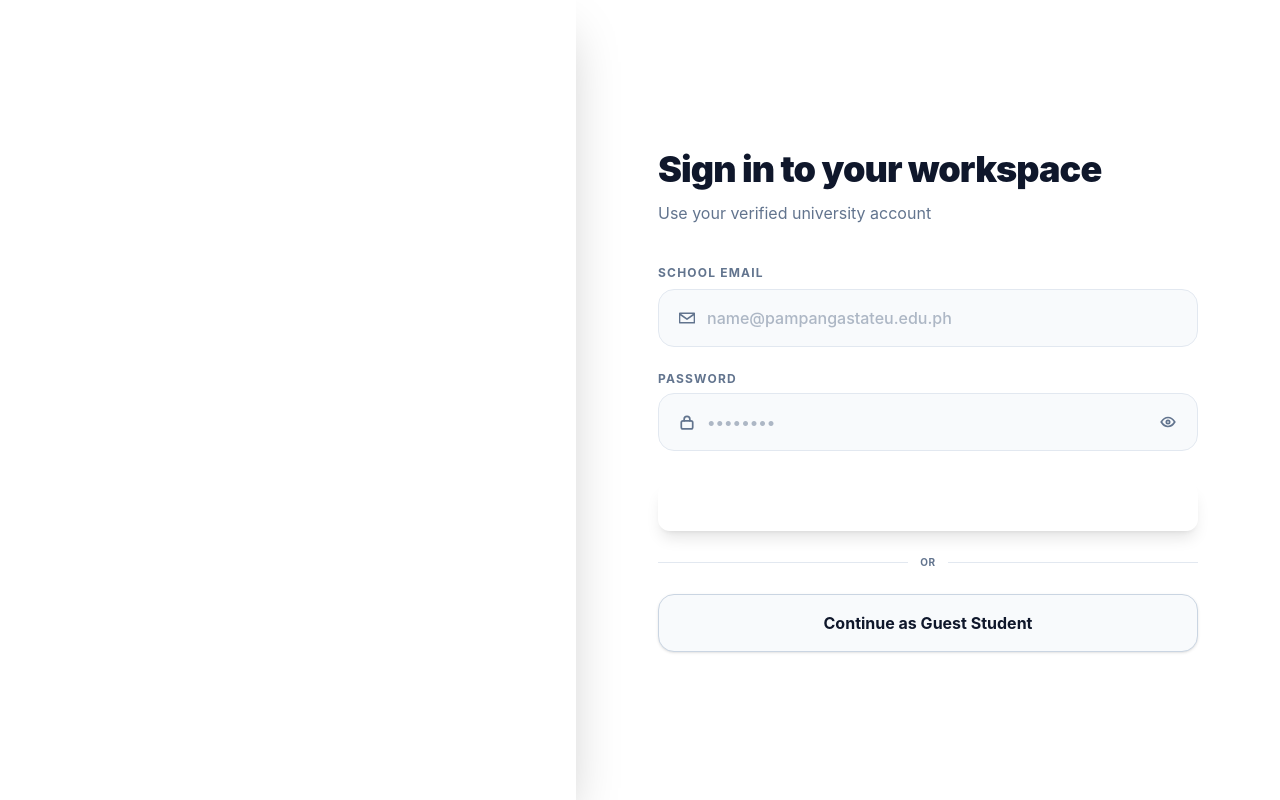
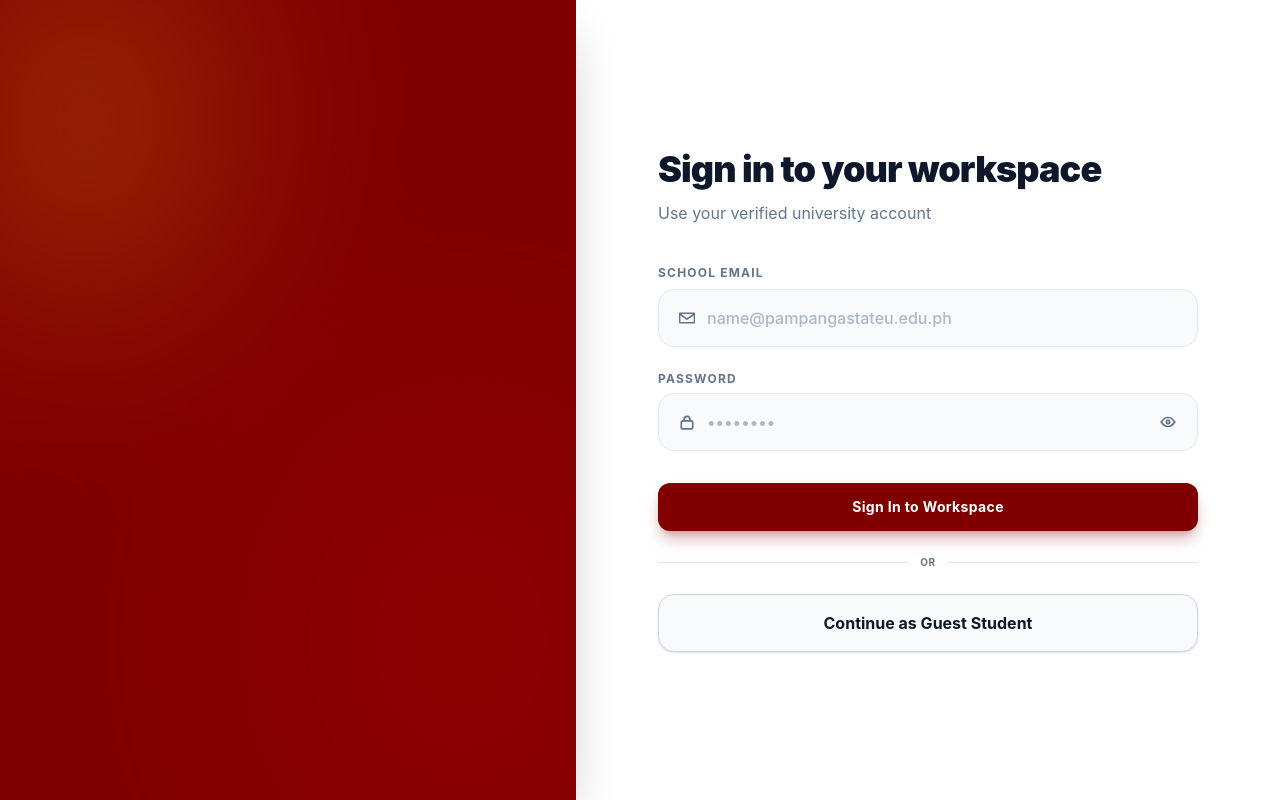
Before and after one commit to EsguerraJanuard/pamsu-python-ide, a React (Vite) app in the folder frontend/: page /login in a window 1280 px wide. Built offline with nearby package versions, Linux system fonts and the light colour scheme; no server answers.

Commit message:
fix(theme): Define psu-maroon and psu-gold brand colors in Tailwind CSS v4

```diff
--- a/frontend/src/index.css
+++ b/frontend/src/index.css
@@ -1,6 +1,10 @@
 @import "tailwindcss";
 
 @theme {
+  --color-psu-maroon: #800000;
+  --color-psu-gold: #eeb319;
+  --color-psu-red: #cc0000;
+  --color-text-brand: var(--text-brand);
   --color-bg-base: var(--bg-base);
   --color-bg-panel: var(--bg-panel);
   --color-bg-glass: var(--bg-glass);
@@ -26,6 +30,7 @@
   --border-strong: rgba(0, 0, 0, 0.15);
   --text-main: #0f1117;
   --text-muted: rgba(15, 17, 23, 0.6);
+  --text-brand: #800000;
   --text-blue: #2563eb;
   --text-emerald: #059669;
   --text-amber: #d97706;
@@ -57,6 +62,7 @@
   --border-strong: rgba(255, 255, 255, 0.15);
   --text-main: #ffffff;
   --text-muted: rgba(255, 255, 255, 0.5);
+  --text-brand: #eeb319;
   --text-blue: #60a5fa;
   --text-emerald: #34d399;
   --text-amber: #fbbf24;
```
